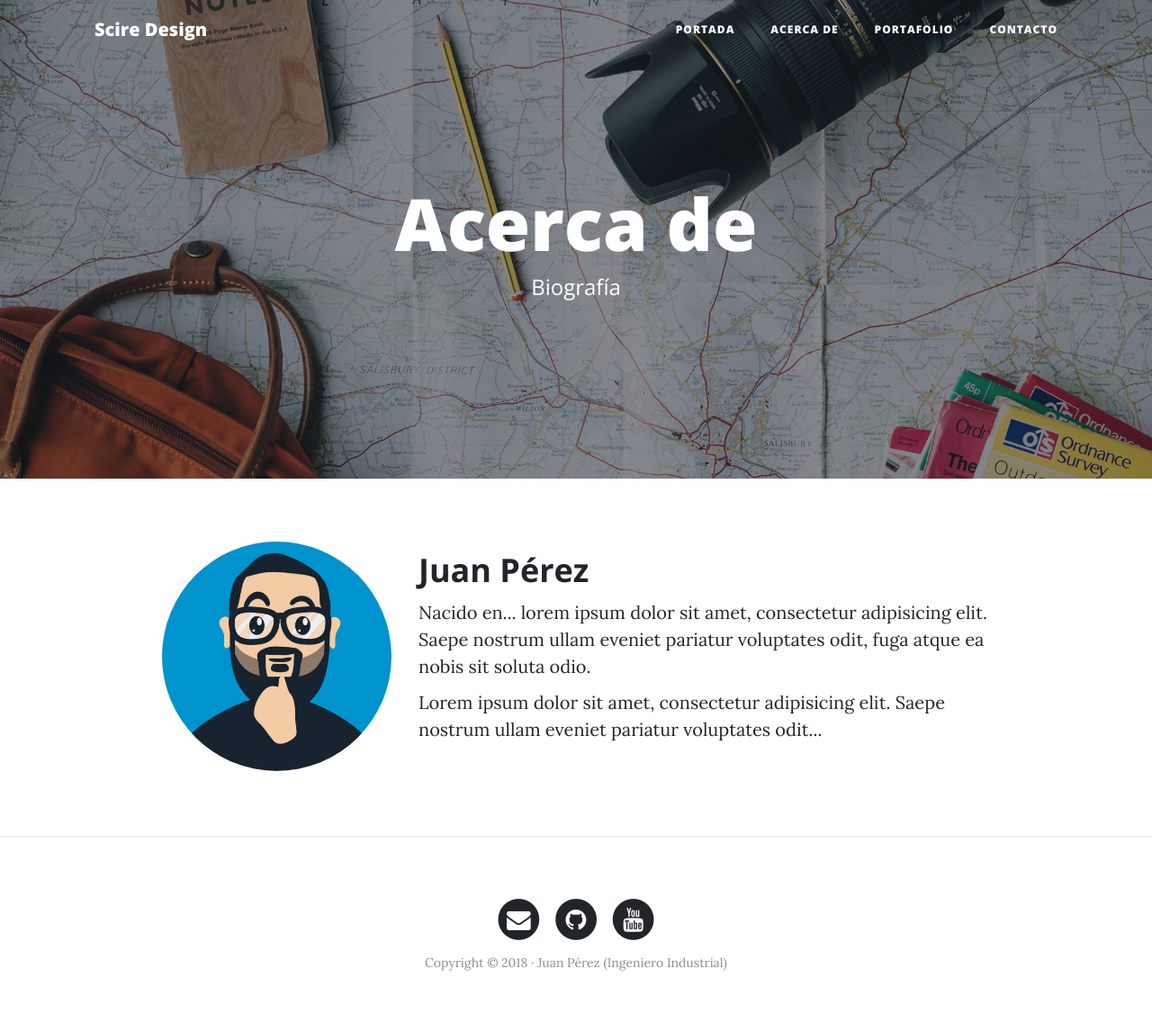
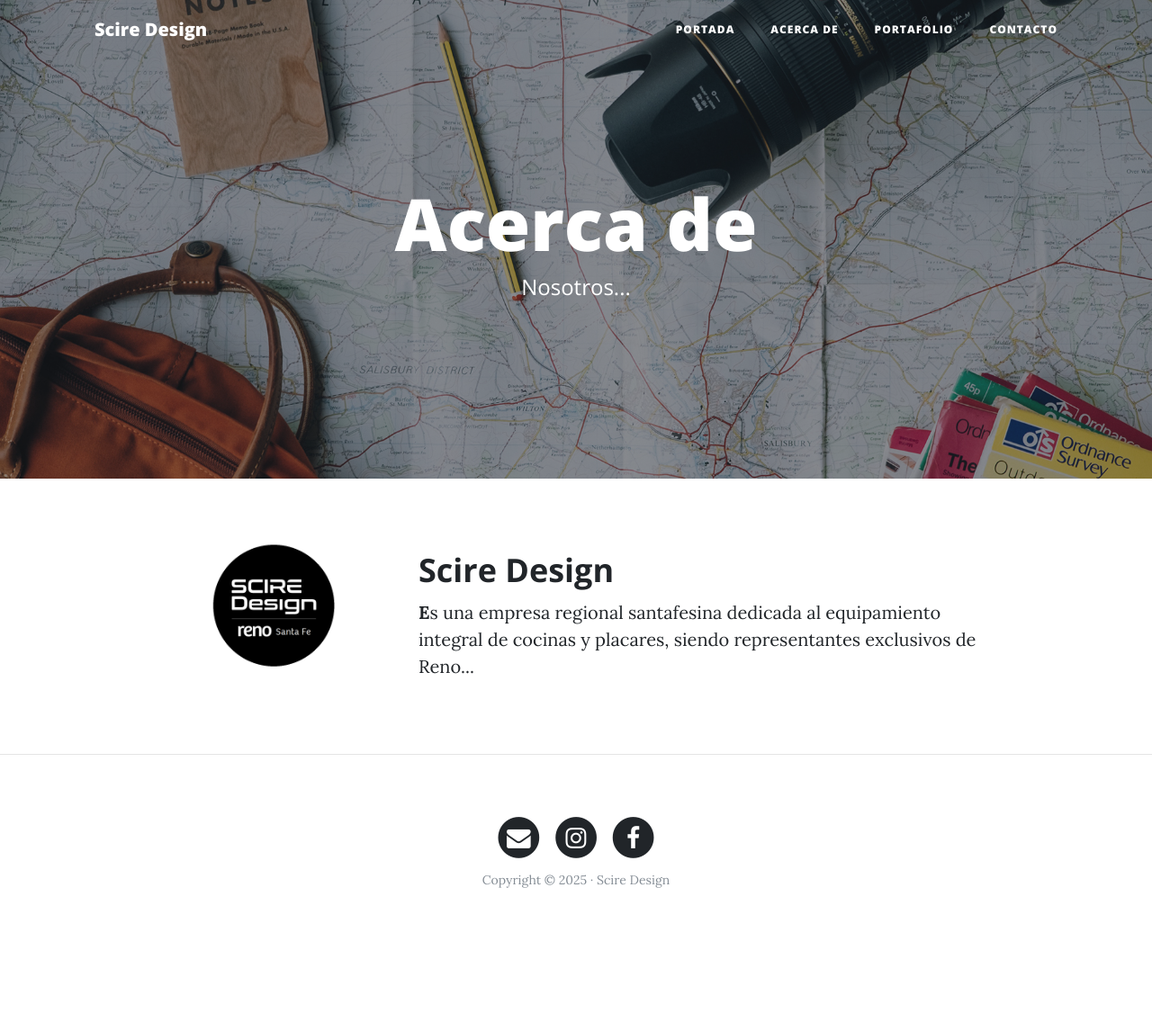
Before and after one commit to feliscire/web-portada, a Django app: page /about/ in a window 1280 px wide. Shown: the whole page at 90% size. After the commit the page ends 987 px from the top, so only its background shows below. Run offline with Django 5.2, Linux system fonts and the light colour scheme; some libraries are stand-ins or nearby versions.

Commit message:
Cambios Varios

```diff
--- a/webpersonal/core/templates/core/about.html
+++ b/webpersonal/core/templates/core/about.html
@@ -6,18 +6,18 @@
 
 {% block headers %}
     <h1>Acerca de</h1>
-    <span class="subheading">Biografía</span>
+    <span class="subheading">Nosotros...</span>
 {% endblock %}
 
 {% block content %}
 <div class="row">
     <div class="col-lg-3 col-md-4 offset-lg-1">
-        <img class="img-fluid avatar" src="{% static 'core/img/avatar.jpg' %}" alt="">
+        <img class="img-fluid avatar" src="{% static 'core/img/ScireDesignReno3.png' %}" alt="">
     </div>
     <div class="col-lg-7 col-md-8">
-        <h2 class="section-heading">Juan Pérez</h2>
-        <p>Nacido en... lorem ipsum dolor sit amet, consectetur adipisicing elit. Saepe nostrum ullam eveniet pariatur voluptates odit, fuga atque ea nobis sit soluta odio.</p>
-        <p>Lorem ipsum dolor sit amet, consectetur adipisicing elit. Saepe nostrum ullam eveniet pariatur voluptates odit...</p>
+        <h2 class="section-heading">Scire Design</h2>
+        <p><b>E</b>s una empresa regional santafesina dedicada al equipamiento integral de cocinas y placares, siendo representantes exclusivos de Reno...</p>
+        <p></p>
     </div>
 </div>
 {% endblock %}
--- a/webpersonal/core/templates/core/base.html
+++ b/webpersonal/core/templates/core/base.html
@@ -85,23 +85,23 @@
                 </a>
               </li>
               <li class="list-inline-item">
-                <a href="#">
+                <a href="https://www.instagram.com/scire.design.amoblamientos/" target="_blank">
                   <span class="fa-stack fa-lg">
                     <i class="fa fa-circle fa-stack-2x"></i>
-                    <i class="fa fa-github fa-stack-1x fa-inverse"></i>
+                    <i class="fa fa-instagram fa-stack-1x fa-inverse"></i>
                   </span>
                 </a>
               </li>
               <li class="list-inline-item">
-                <a href="#">
+                <a href="https://www.facebook.com/scireamoblamientos/" target="_blank">
                   <span class="fa-stack fa-lg">
                     <i class="fa fa-circle fa-stack-2x"></i>
-                    <i class="fa fa-youtube fa-stack-1x fa-inverse"></i>
+                    <i class="fa fa-facebook fa-stack-1x fa-inverse"></i>
                   </span>
                 </a>
               </li>
             </ul>
-            <p class="copyright text-muted">Copyright &copy; 2018 · Juan Pérez (Ingeniero Industrial) </p>
+            <p class="copyright text-muted">Copyright &copy; 2025 · Scire Design</p>
           </div>
         </div>
       </div>
```
Also changed, not shown: webpersonal/core/templates/core/contact.html (+7 -4 lines), webpersonal/core/static/core/img/ScireDesignReno3.png (added).
